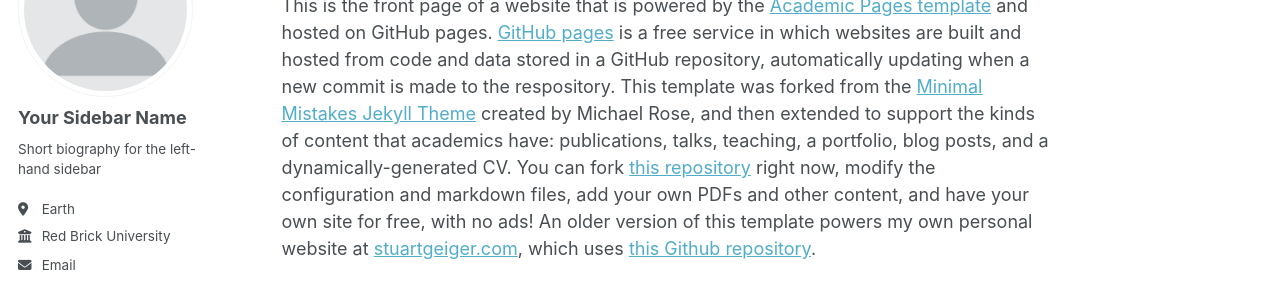
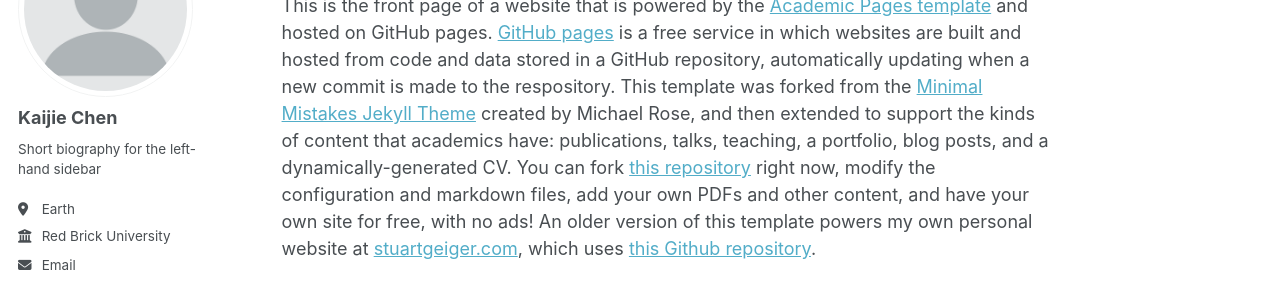
Before and after one commit to jkkjjj/jkkjjj.github.io, a Jekyll site: the page built from _pages/about.md, in a window 1280 px wide. Shown: the part 184-471 px from the top of the page. Built offline with Jekyll 4.4.1, drawn with Linux system fonts in a browser that asks for light colours; some web fonts are replaced.

Commit message:
Add existing file

```diff
--- a/_config.yml
+++ b/_config.yml
@@ -22,7 +22,7 @@
 author:
   # Biographic information
   avatar           : "profile.png"
-  name             : "Your Sidebar Name"
+  name             : "Kaijie Chen"
   pronouns         : # example: "she/her"
   bio              : "Short biography for the left-hand sidebar"
   location         : "Earth"
```
